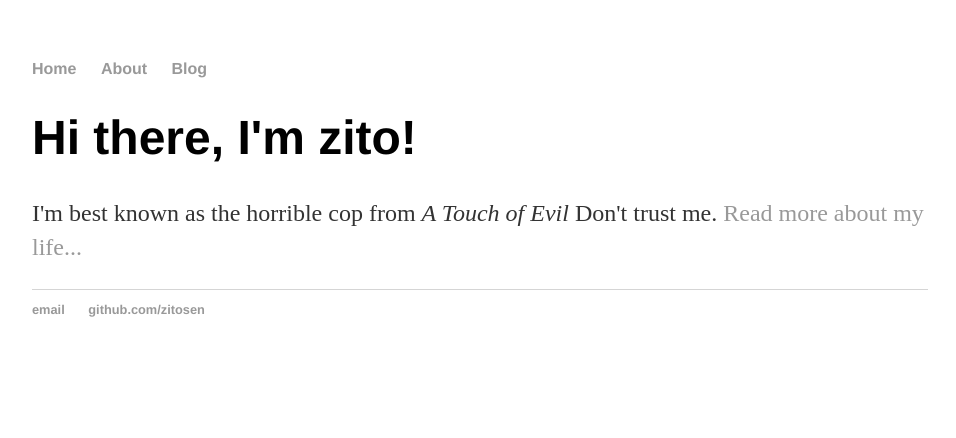
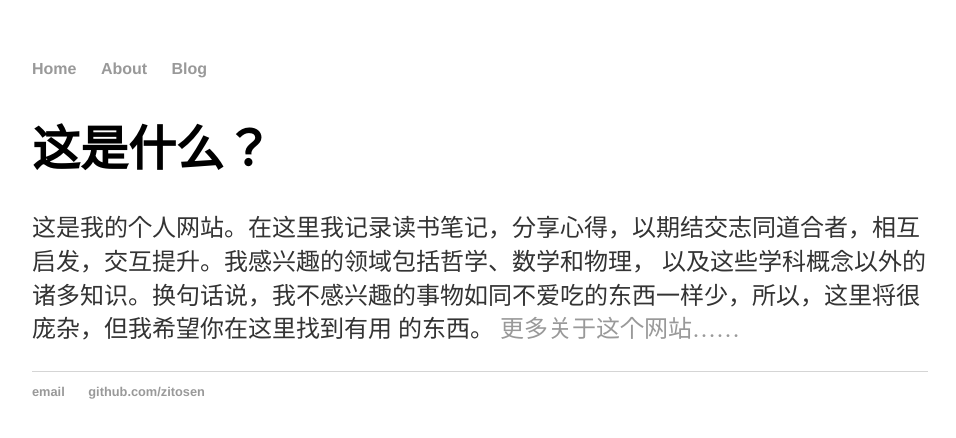
Before and after one commit to zitosen/zitosen.github.io, a Jekyll site: the page built from index.html, in a window 1280 px wide. Shown: the top 438 px of the page, without its empty margins (160-1116 px from the left). Built offline with Jekyll 4.4.1, drawn with Linux system fonts in a browser that asks for light colours.

Commit message:
Update index.html

```diff
--- a/index.html
+++ b/index.html
@@ -1,11 +1,13 @@
 ---
 layout: default
-title: zito's blog
+title: zito's homepage
 ---
 <div class="blurb">
-	<h1>Hi there, I'm zito!</h1>
-	<p>I'm best known as the horrible cop from <em>A Touch of Evil</em> Don't trust me.
-		<a href="/about">Read more about my life...
+	<h1> 这是什么？ </h1>
+	<p> 这是我的个人网站。在这里我记录读书笔记，分享心得，以期结交志同道合者，相互启发，交互提升。我感兴趣的领域包括哲学、数学和物理，
+	    以及这些学科概念以外的诸多知识。换句话说，我不感兴趣的事物如同不爱吃的东西一样少，所以，这里将很庞杂，但我希望你在这里找到有用
+	    的东西。
+		<a href="/about"> 更多关于这个网站……
 		</a>
 	</p>
 </div><!-- /.blurb -->
```
